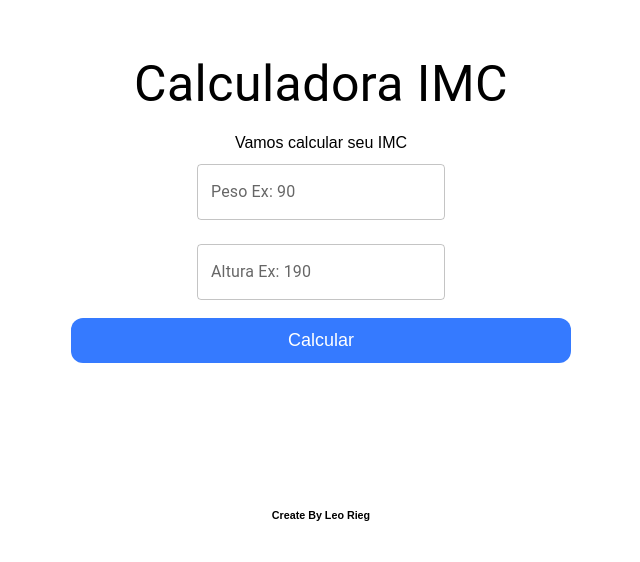
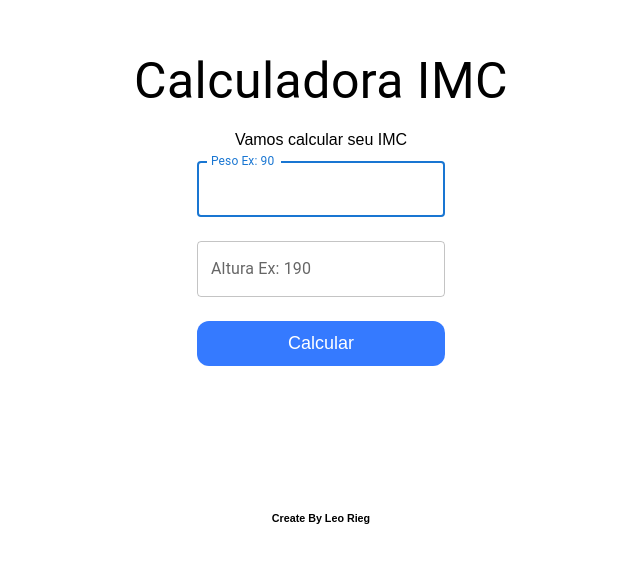
Before and after one commit to RiegL/IMC, a React (Create React App) app: page / in a window 1280 px wide. Shown: the part 116-678 px from the top of the page, without its empty margins (319-959 px from the left). Built offline with nearby package versions, Linux system fonts and the light colour scheme.

Commit message:
ajustado botao

```diff
--- a/src/App.js
+++ b/src/App.js
@@ -26,15 +26,16 @@ export default function App() {
 
   return (
     <div className="app">
-      <Typography  sx={{fontSize:[25,35,50] }} >Calculadora IMC</Typography>
+      <Typography  sx={{fontSize:[35,40,50] }} >Calculadora IMC</Typography>
 
       <span>Vamos calcular seu IMC</span>
       <div className="area-input">
       {/* usado biblioteca mui */}
 
       <Stack spacing={3}>
-      <TextField label="Peso Ex: 90" value={peso} onChange={(e) => {setPeso(e.target.value)}}/>
+      <TextField autoFocus label="Peso Ex: 90" value={peso} onChange={(e) => {setPeso(e.target.value)}}/>
       <TextField label="Altura Ex: 190" value={altura} onChange={(e) => {setAltura(e.target.value)}}/>
+      <button onClick={calcularIMC}>Calcular</button>
       </Stack>
 
        {/*
@@ -50,8 +51,6 @@ export default function App() {
           value={altura}
           onChange={(e) => setAltura(e.target.value)} //tudo que digitamos vai ficar armazenado no value
         /> */}
-        <br></br>
-        <button onClick={calcularIMC}>Calcular</button>
       </div>
 
       <h2>{mensagem}</h2>
```
